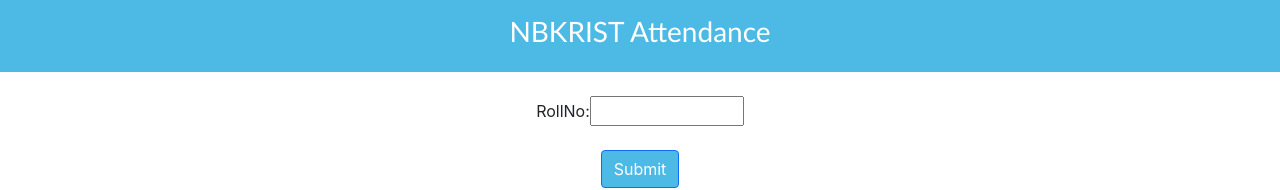
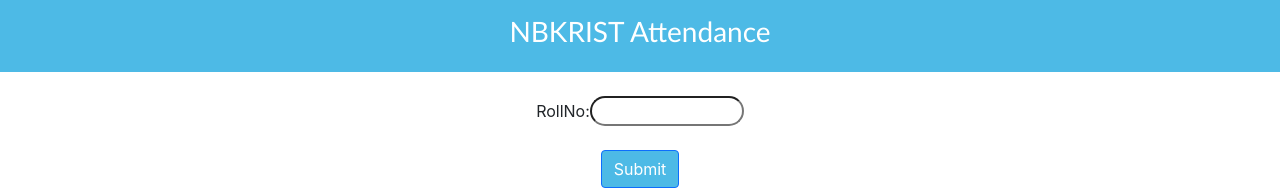
Before and after one commit to MahidharMannuru5/AttNbkrist, a React (Create React App) app: page / in a window 1280 px wide. Shown: the top 190 px of the page. Built offline with nearby package versions, Linux system fonts and the light colour scheme.

Commit message:
inputchanged

```diff
--- a/src/index.css
+++ b/src/index.css
@@ -9,6 +9,9 @@ body {
 a{
   text-decoration: none;
   color:rgb(207, 31, 169)
+}
+input{
+  border-radius: 15px 15px 15px 15px;
 }
 
 code {
```
